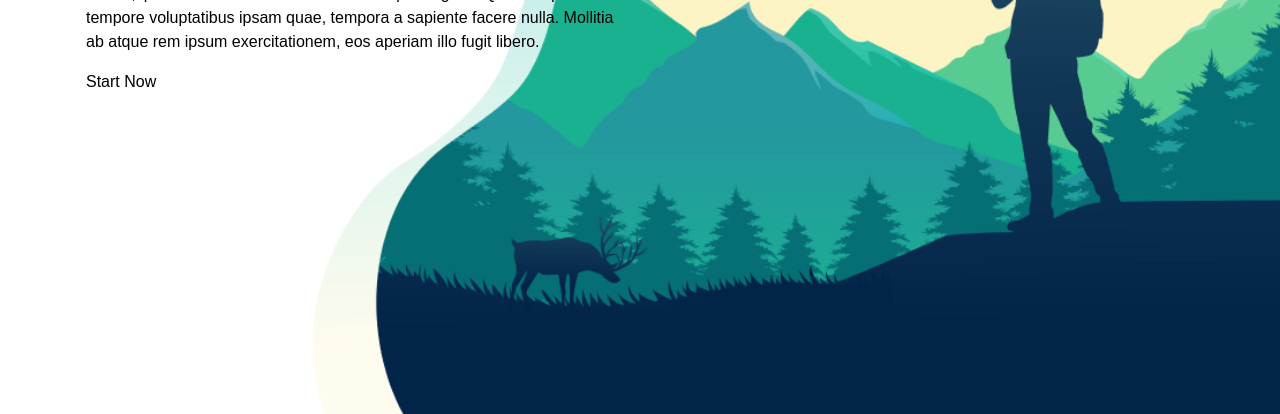
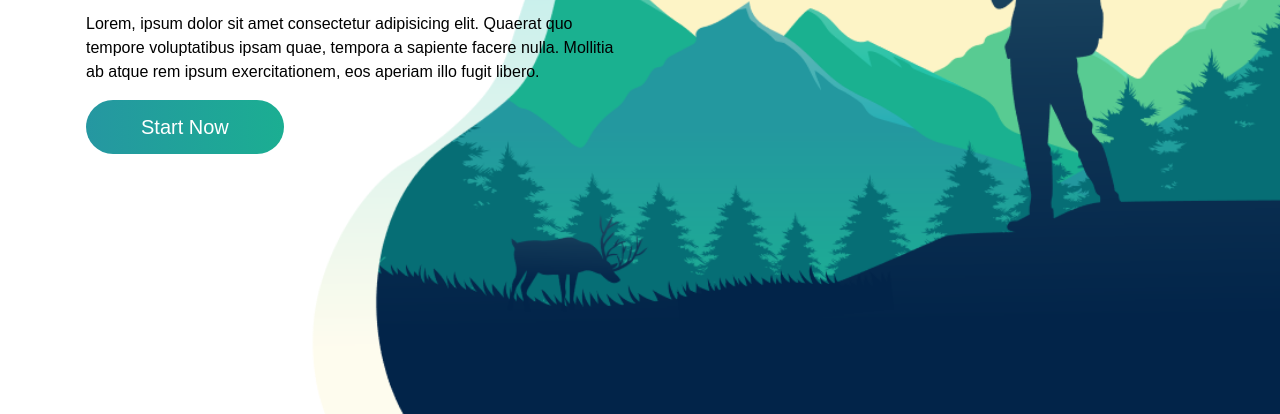
Before and after one commit to shamim888/Tour, a website: page public/index.html in a window 1280 px wide. Shown: the part 386-800 px from the top of the page. Drawn offline with Linux system fonts and the light colour scheme.

Commit message:
btn style added

```diff
--- a/src/input.css
+++ b/src/input.css
@@ -51,4 +51,15 @@
         background-repeat: no-repeat;
         background-position: center;
     }
+
+    .btn {
+        font-size: 20px;
+        padding: 12px 55px;
+        border-radius: 40px;
+        border: none;
+        color: white;
+        cursor: pointer;
+        transition: .2s;
+        background: linear-gradient(to right, #2597a1, #1bae92);
+    }
 }
```
Also changed, not shown: src/tailwind.css.
